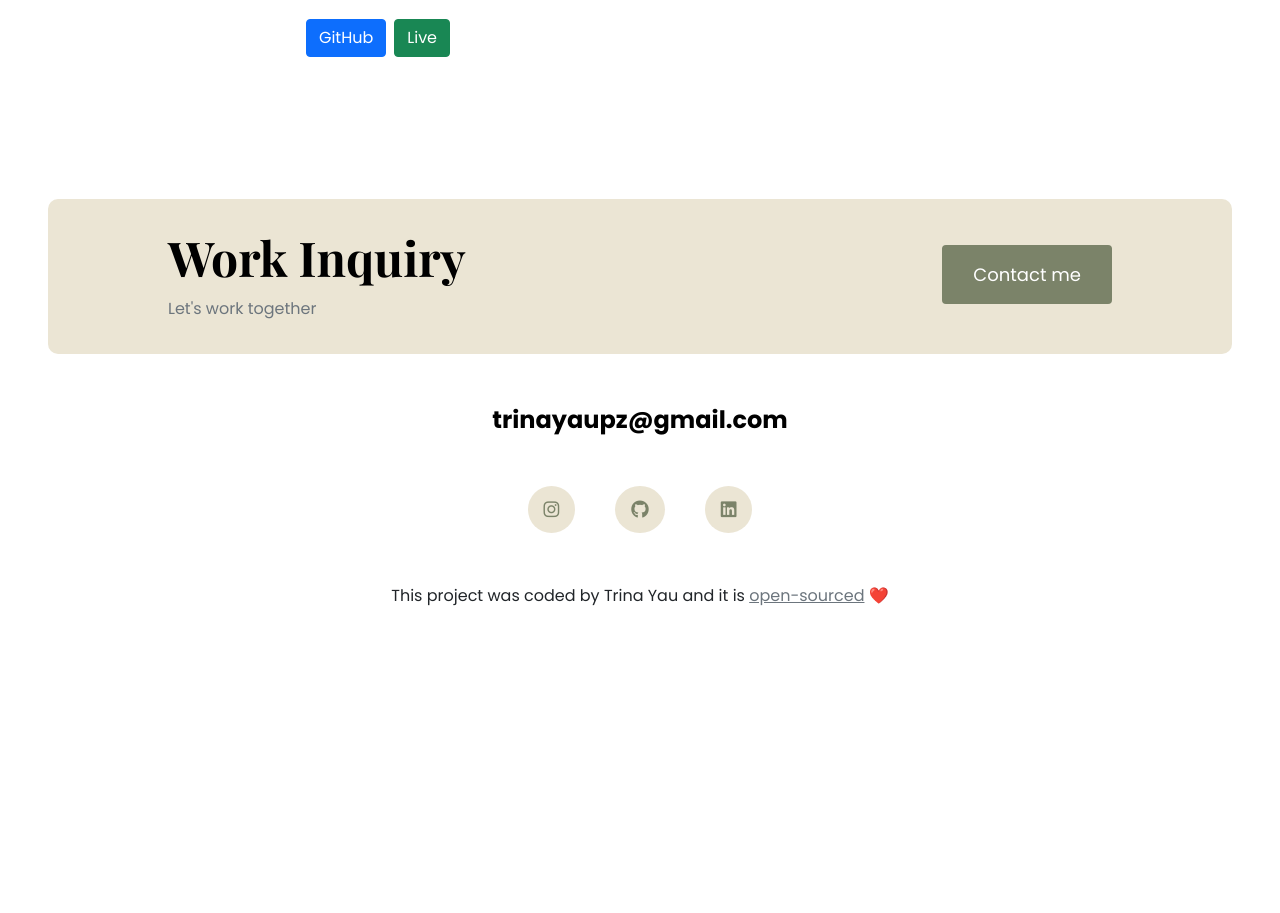
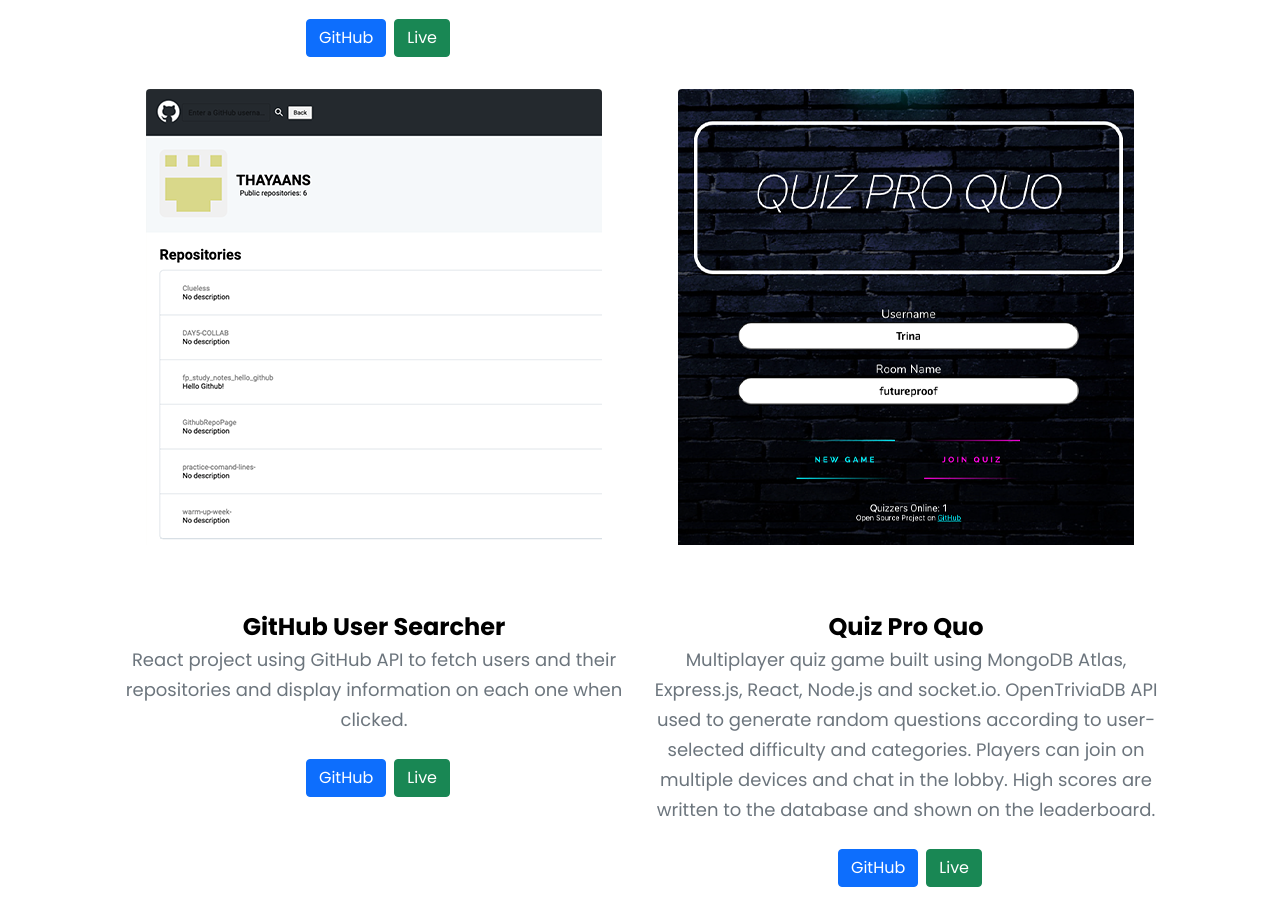
Before and after one commit to trinayau/Portfolio-Website, a plain HTML site: page work.html in a window 1280 px wide. Shown: the part 4579-5492 px from the top of the page. Before the commit the page ends 5250 px from the top, so only its background shows below. Drawn offline with nearby package versions, Linux system fonts and the light colour scheme.

Commit message:
add 2 new projects

```diff
--- a/work.html
+++ b/work.html
@@ -183,7 +183,7 @@
           <div class="col-md-6 mb-4">
             <img
               src="images/animereact.png"
-              alt="Apex image"
+              alt="Anime react image"
               class="img-fluid mb-5 pb-3 rounded"
             />
             <h3 class="text-center m-0">Random Anime Generator</h3>
@@ -191,6 +191,30 @@
               Random anime generator solo project built with React, CSS and JavaScript using Jikan API as a database of anime. Features to be added: search bar, review system.
             </p>
             <a class="btn btn-primary m-2" href="https://github.com/trinayau/Random-Anime-Generator-React" target="_blank">GitHub</a><a class="btn btn-success" href="https://random-anime-react.netlify.app/" target="_blank">Live</a>
+          </div>
+          <div class="col-md-6 mb-4">
+            <img
+              src="images/githubapi.png"
+              alt="GithubAPI react image"
+              class="img-fluid mb-5 pb-3 rounded"
+            />
+            <h3 class="text-center m-0">GitHub User Searcher</h3>
+            <p class="text-center text-muted">
+             React project using GitHub API to fetch users and their repositories and display information on each one when clicked.
+            </p>
+            <a class="btn btn-primary m-2" href="https://github.com/trinayau/React-GitHub-API-Challenge" target="_blank">GitHub</a><a class="btn btn-success" href="https://react-github-tracker.netlify.app/" target="_blank">Live</a>
+          </div>
+          <div class="col-md-6 mb-4">
+            <img
+              src="images/quizpq.png"
+              alt="Quiz Pro Quo image"
+              class="img-fluid mb-5 pb-3 rounded"
+            />
+            <h3 class="text-center m-0">Quiz Pro Quo</h3>
+            <p class="text-center text-muted">
+              Multiplayer quiz game built using MongoDB Atlas, Express.js, React, Node.js and socket.io. OpenTriviaDB API used to generate random questions according to user-selected difficulty and categories. Players can join on multiple devices and chat in the lobby. High scores are written to the database and shown on the leaderboard.
+            </p>
+            <a class="btn btn-primary m-2" href="https://github.com/trinayau/QuizProQuo" target="_blank">GitHub</a><a class="btn btn-success" href="https://github.com/trinayau/QuizProQuo" target="_blank">Live</a>
           </div>
         </div>
       </div>
```
Also changed, not shown: images/githubapi.png (added), images/quizpq.png (added).
